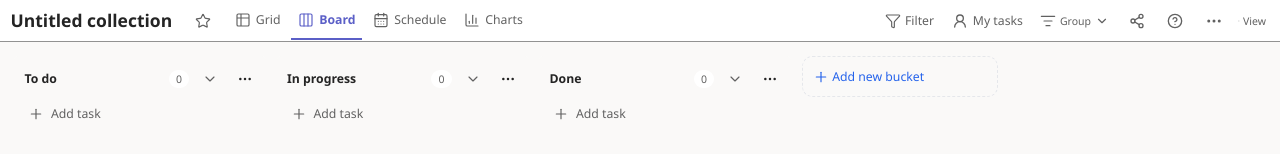
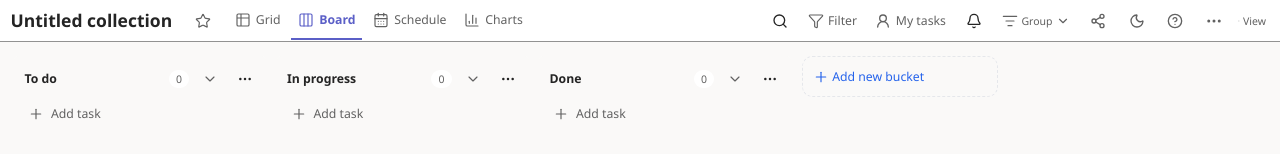
Before and after one commit to eddyvn98/collection-planner, a React (Vite) app: page / in a window 1280 px wide. Shown: the top 154 px of the page. Built offline with nearby package versions, Linux system fonts and the light colour scheme.

Commit message:
feat(6a): header search, reminders, copy feedback, shortcuts and desktop dark toggle

```diff
--- a/src/renderers/CollectionPlannerHeader.tsx
+++ b/src/renderers/CollectionPlannerHeader.tsx
@@ -3,6 +3,9 @@ import { Star, Plus, ChevronDown, Ellipsis, HelpCircle, Share2, UserRound, Arrow
   Settings2, History, Maximize2, Minimize2 } from "lucide-react";
 import { CollectionViewTabs } from "./CollectionViewTabs";
 import { CollectionMobileViewPicker } from "./CollectionMobileViewPicker";
+import { CollectionToolbarSearch } from "./CollectionToolbarSearch";
+import { CollectionReminderCenter } from "./CollectionReminderCenter";
+import { Moon,Check } from "lucide-react";
 import { CollectionFloatingPanel } from "./CollectionFloatingPanel";
 import { ListFilter } from "lucide-react";
 import { CollectionPhase4Controls } from "./CollectionPhase4Controls";
@@ -14,6 +17,7 @@ interface Props {
  data:CollectionBlockPayload; view:CollectionView; readOnly:boolean;
  filters:TaskFilterState; onFilters:(next:TaskFilterState)=>void; filterControl:ReactNode;
  onTitle:(text:string)=>void; onSelect:(id:string)=>void; onDelete:(id:string)=>void;
+ onDataChange:(next:CollectionBlockPayload)=>void;
  onAddView:(kind:CollectionView["kind"])=>void; onGroup:(mode:NonNullable<CollectionView["boardGroupBy"]>)=>void;
  onSettings:()=>void; onHistory:()=>void; settings:boolean; showHistory:boolean; importExport:ReactNode;
  canUndo:boolean; canRedo:boolean; undo:()=>void; redo:()=>void; darkMode:boolean; setDarkMode:(x:boolean)=>void;
@@ -23,6 +27,7 @@ interface Props {
 const item="flex min-h-9 w-full items-center gap-2 rounded px-3 text-left text-sm hover:bg-[var(--planner-hover)] focus-visible:ring-2 focus-visible:ring-[var(--planner-accent)]";
 export function CollectionPlannerHeader(p:Props){
  const [more,setMore]=useState(false),[help,setHelp]=useState(false);
+ const [copied,setCopied]=useState(false);
  const [groupMenu,setGroupMenu]=useState(false),[viewsMenu,setViewsMenu]=useState(false);
  const moreRef=useRef<HTMLButtonElement>(null),helpRef=useRef<HTMLButtonElement>(null);
  const groupRef=useRef<HTMLButtonElement>(null),viewsRef=useRef<HTMLButtonElement>(null);
@@ -45,6 +50,7 @@ export function CollectionPlannerHeader(p:Props){
     readOnly={p.readOnly} onSelect={p.onSelect} onDelete={p.onDelete}/></div>
   <CollectionMobileViewPicker views={p.data.views} selected={p.view.id} onSelect={p.onSelect}/>
   <div className="ml-auto flex shrink-0 items-center gap-0 sm:gap-1">
+    <CollectionToolbarSearch value={p.filters.keyword} onChange={keyword=>p.onFilters({...p.filters,keyword})}/>
     {p.filterControl}
     <button aria-pressed={mine} className={menuButton+" xl:w-auto xl:px-2 xl:gap-1.5 "+(mine?" bg-[var(--planner-hover)] text-[var(--planner-accent)]":"")}
       onClick={toggleMe} title="My tasks" aria-label="My tasks"><UserRound size={16}/><span className="hidden whitespace-nowrap xl:inline text-sm">My tasks</span></button>
@@ -53,6 +59,7 @@ export function CollectionPlannerHeader(p:Props){
         p.onFilters({...p.filters,assignee:e.target.value});setChooseMe(false);}}>
       <option value="">Who am I?</option>{(p.data.people??[]).map(person=><option value={person.id} key={person.id}>{person.name}</option>)}
     </select>}
+    <CollectionReminderCenter data={p.data} readOnly={p.readOnly} onChange={p.onDataChange}/>
     {p.view.kind==="kanban"&&<div className="relative">
       <button ref={groupRef} aria-label="Group by" aria-expanded={groupMenu} className={menuButton+" lg:w-auto lg:px-2"} onClick={()=>setGroupMenu(!groupMenu)}>
         <ListFilter size={16} strokeWidth={1.75}/><span className="hidden lg:inline text-xs">Group</span><ChevronDown className="hidden sm:block" size={14}/></button>
@@ -63,13 +70,15 @@ export function CollectionPlannerHeader(p:Props){
       </CollectionFloatingPanel>
     </div>}
     <button title="Copy plan link" aria-label="Share plan" className={menuButton+" hidden sm:inline-flex"}
-      onClick={()=>void navigator.clipboard?.writeText(window.location.href)}><Share2 size={16}/></button>
+      onClick={()=>{void navigator.clipboard?.writeText(window.location.href).then(()=>{setCopied(true);setTimeout(()=>setCopied(false),2400);});}}><Share2 size={16}/></button>
+    <button type="button" aria-label="Toggle dark mode" title="Toggle dark mode"
+      className={menuButton+" hidden lg:inline-flex"} onClick={()=>p.setDarkMode(!p.darkMode)}><Moon size={16}/></button>
     <div className="relative"><button ref={helpRef} aria-label="Shortcuts" title="Keyboard shortcuts" className={menuButton+" hidden sm:inline-flex"} onClick={()=>setHelp(!help)}>
       <HelpCircle size={16}/></button>
       <CollectionFloatingPanel open={help} anchorRef={helpRef} onClose={()=>setHelp(false)}
         role="dialog" label="Shortcuts" className="w-56 rounded p-3 text-xs">
         <strong>Keyboard shortcuts</strong><p className="mt-2">N — New task (Board/Grid)</p><p>/ — Search</p>
-        <p>Esc — Close/clear</p><p>Ctrl/Cmd+Z — Undo</p><p>Ctrl/Cmd+Shift+Z — Redo</p></CollectionFloatingPanel>
+        <p>1–4 — Grid, Board, Schedule, Charts</p><p>E/Space — Toggle task complete</p><p>Delete — Delete selected task</p><p>? — Show shortcuts</p><p>Esc — Close/clear</p><p>Ctrl/Cmd+Z — Undo</p><p>Ctrl/Cmd+Shift+Z — Redo</p></CollectionFloatingPanel>
     </div>
     <div className="relative"><button ref={moreRef} aria-label="More plan actions" title="More actions" className={menuButton} onClick={()=>setMore(!more)}>
       <Ellipsis size={18}/></button>
@@ -92,13 +101,14 @@ export function CollectionPlannerHeader(p:Props){
              {({table:"Grid",kanban:"Board",calendar:"Schedule",charts:"Charts",timeline:"Timeline",
                gallery:"Gallery",mindmap:"Mind Map",form:"Form"})[kind]}</button>)}
        </details>
-       <button role="menuitem" className={item+" sm:hidden"} onClick={()=>{void navigator.clipboard?.writeText(window.location.href);setMore(false);}}><Share2 size={16}/> Share plan</button>
+       <button role="menuitem" className={item+" sm:hidden"} onClick={()=>{void navigator.clipboard?.writeText(window.location.href).then(()=>{setCopied(true);setTimeout(()=>setCopied(false),2400);});setMore(false);}}><Share2 size={16}/> Copy plan link</button>
        <button role="menuitem" className={item+" sm:hidden"} onClick={()=>{setHelp(!help);setMore(false);}}>
          <HelpCircle size={16}/> Keyboard shortcuts</button>
        <CollectionPhase4Controls readOnly={p.readOnly} canUndo={p.canUndo} canRedo={p.canRedo}
          undo={p.undo} redo={p.redo} darkMode={p.darkMode} setDarkMode={p.setDarkMode}/>
       </CollectionFloatingPanel>
     </div>
+    {copied&&<span role="status" className="absolute right-2 top-full z-[100] rounded bg-[var(--planner-surface)] px-3 py-2 text-xs shadow-lg"><Check size={14} className="inline"/> Link copied</span>}
     <div className="relative"><button ref={viewsRef} disabled={p.readOnly} aria-label="Add view" title="Add view" className={menuButton+" hidden sm:inline-flex"} onClick={()=>setViewsMenu(!viewsMenu)}>
       <Plus size={16}/><span className="hidden xl:inline text-xs">View</span></button>
       <CollectionFloatingPanel open={viewsMenu} anchorRef={viewsRef} onClose={()=>setViewsMenu(false)}
```
